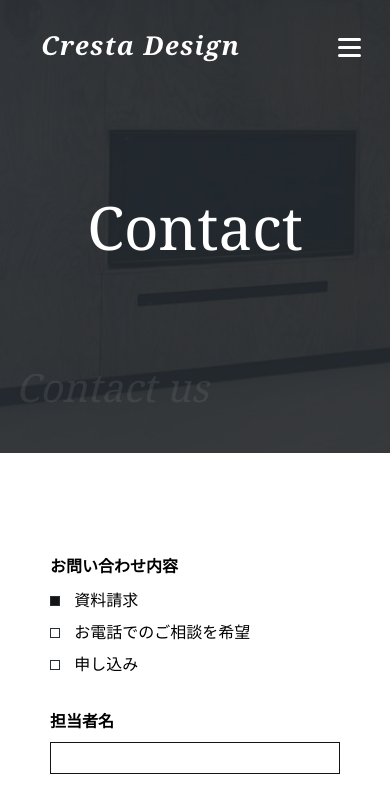
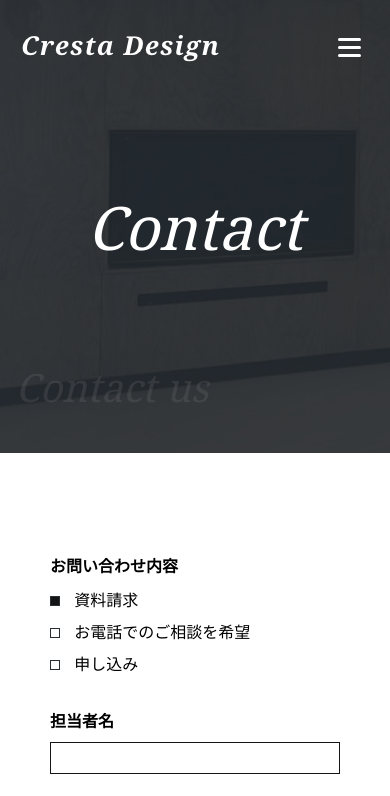
Before and after one commit to shi-yusuke/portfolio, a plain HTML site: page design_for_smile/contact.html in a window 390 px wide. Shown: the top 796 px of the page. Drawn offline with nearby package versions, Linux system fonts and the light colour scheme.

Commit message:
header修正

```diff
--- a/design_for_smile/style.css
+++ b/design_for_smile/style.css
@@ -357,6 +357,7 @@ img{
 
 .contact-wrapper-text{
 	font-size: 6rem;
+	font-style: italic;
 	color: #fff;
 	display: block;
 }
@@ -538,6 +539,7 @@ textarea{
 		/* padding: 0 20px;
 		margin-left: 100px; */
 		/* margin-left: 100px; */
+		padding: 0;
 	}
 	.header-logo a{
 		/* display: block;
```
